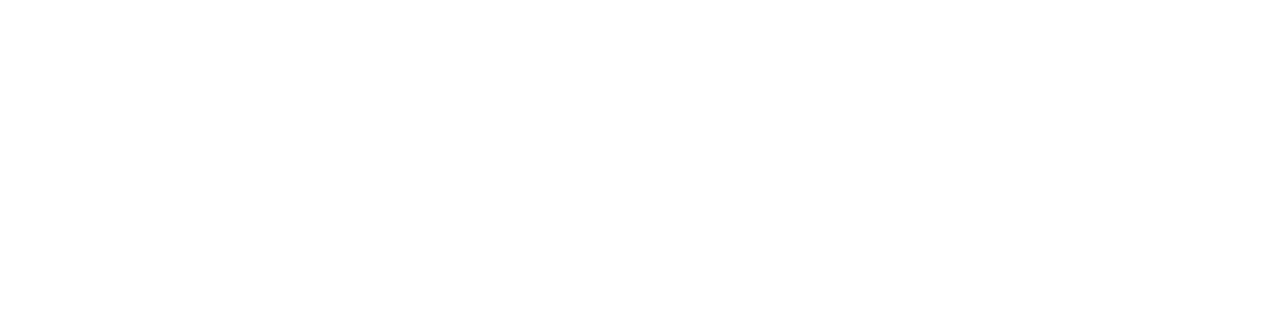
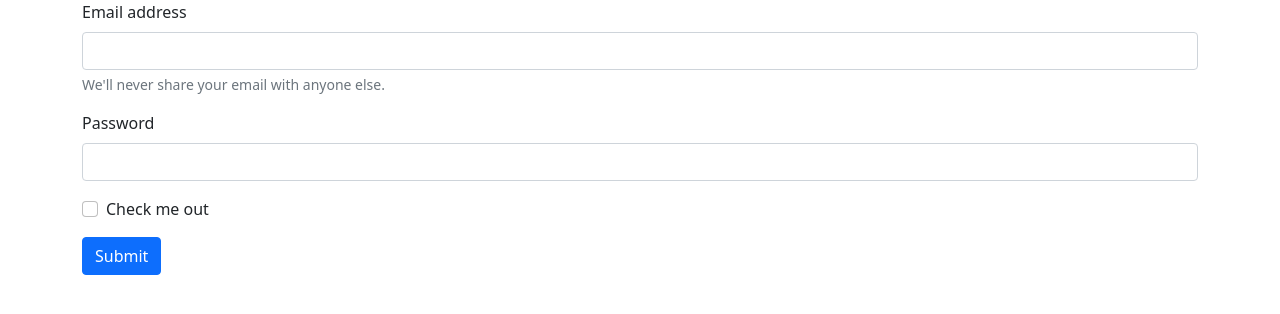
Before and after one commit to BorisPerkovic/bit-interviews-reports, a React (Create React App) app: page / in a window 1280 px wide. Shown: the top 314 px of the page. Built offline with nearby package versions, Linux system fonts and the light colour scheme.

Commit message:
adding form- first step

```diff
--- a/src/App.js
+++ b/src/App.js
@@ -1,9 +1,10 @@
 import { Fragment } from 'react';
+import LoginForm from './Components/LoginForm/LoginForm';
 
 const App = () => {
   return (
     <Fragment>
-
+      <LoginForm />
     </Fragment>
   );
 }
--- /dev/null
+++ b/src/Components/LoginForm/LoginForm.jsx
@@ -0,0 +1,30 @@
+import React from "react";
+import './LoginForm.module.css';
+
+const LoginForm = () => {
+    return(
+        <div className = 'container'>
+            <div className = 'row'>
+            <form>
+                <div className="mb-3">
+                    <label htmlFor="exampleInputEmail1" className="form-label">Email address</label>
+                    <input type="email" className="form-control" id="exampleInputEmail1" aria-describedby="emailHelp" />
+                    <div id="emailHelp" className="form-text">We'll never share your email with anyone else.</div>
+                </div>
+                <div className="mb-3">
+                    <label htmlFor="exampleInputPassword1" className="form-label">Password</label>
+                    <input type="password" className="form-control" id="exampleInputPassword1" />
+                </div>
+                <div className="mb-3 form-check">
+                    <input type="checkbox" className="form-check-input" id="exampleCheck1" />
+                    <label className="form-check-label" htmlFor="exampleCheck1">Check me out</label>
+                </div>
+                <button type="submit" className="btn btn-primary">Submit</button>
+            </form>
+
+            </div>
+
+        </div>
+    )
+};
+export default LoginForm;
```
Also changed, not shown: src/Components/LoginForm/LoginForm.module.css (added).
